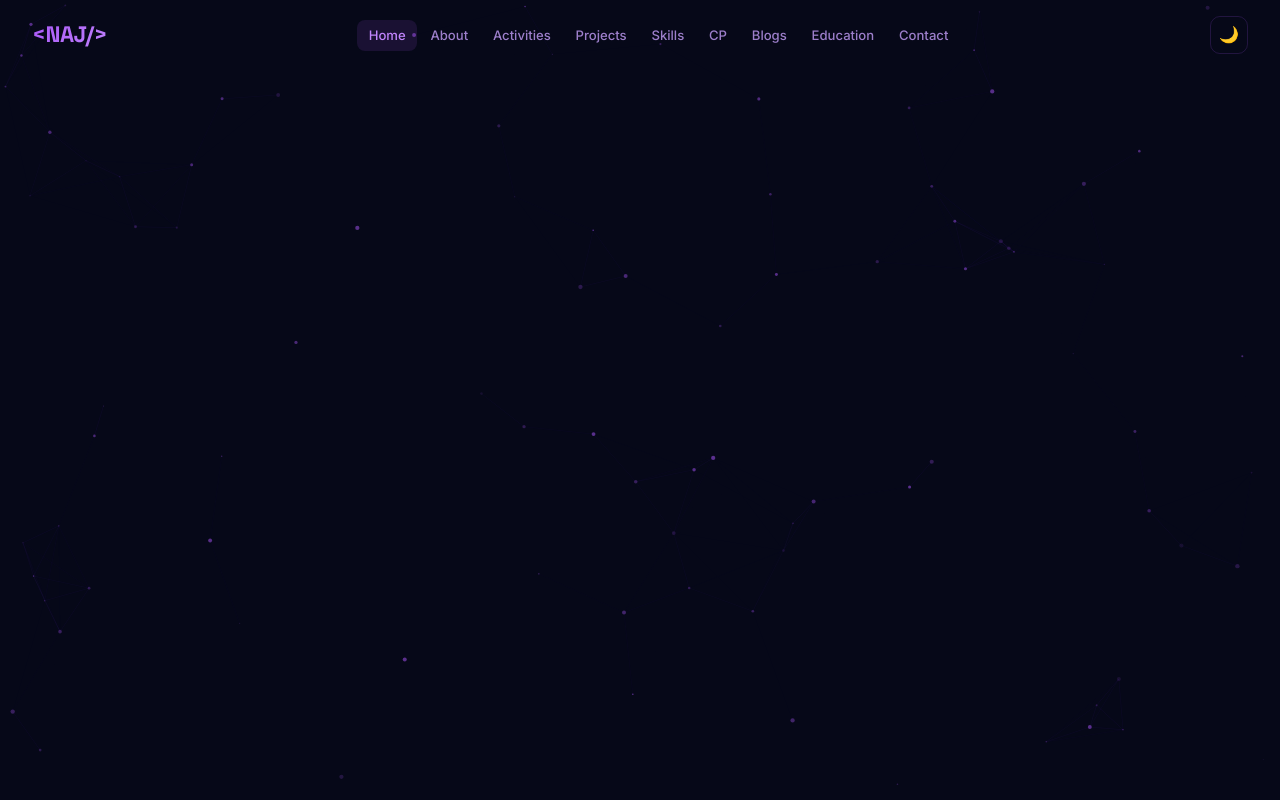
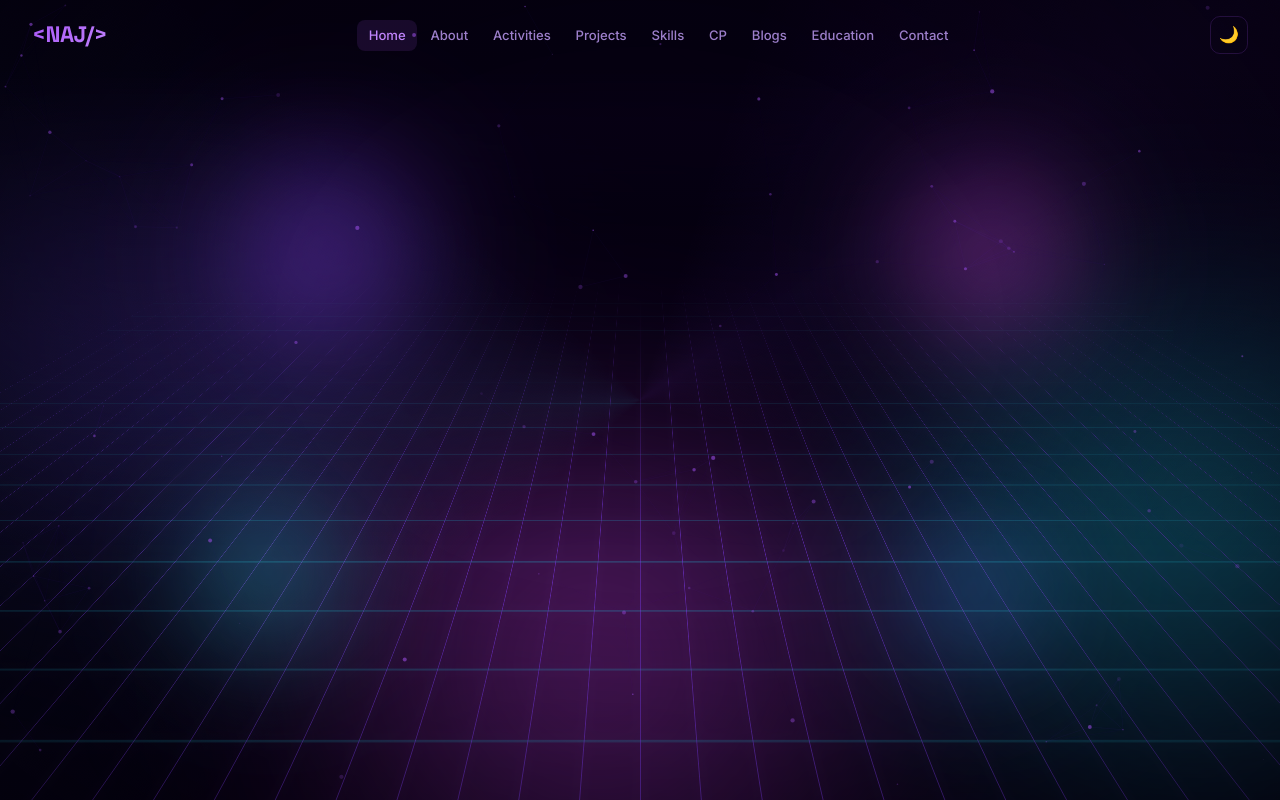
Before and after one commit to nuralamjoy/my_portfolio, a React (Vite) app: page / in a window 1280 px wide. Built offline with nearby package versions, Linux system fonts and the light colour scheme.

Commit message:
nav update

```diff
--- a/src/App.jsx
+++ b/src/App.jsx
@@ -3,7 +3,7 @@ import Loader from "./components/Loader/Loader.jsx";
 import ScrollProgress from "./components/ScrollProgress/ScrollProgress.jsx";
 import ParticleCanvas from "./components/ParticleCanvas/ParticleCanvas.jsx";
 import Nav from "./components/Header/Nav.jsx";
-
+import Background from "./components/BodyBackground/Background.jsx"
 import Toast from "./components/Toast/Toast.jsx";
 
 const SECTION_IDS = [
@@ -80,6 +80,9 @@ export default function App() {
       <Loader out={loaderOut} />
       <ScrollProgress progress={progress} />
       <ParticleCanvas />
+
+      <Background></Background>
+
       <Toast message={toastMsg} show={toastShow} />
 
       <Nav
```
